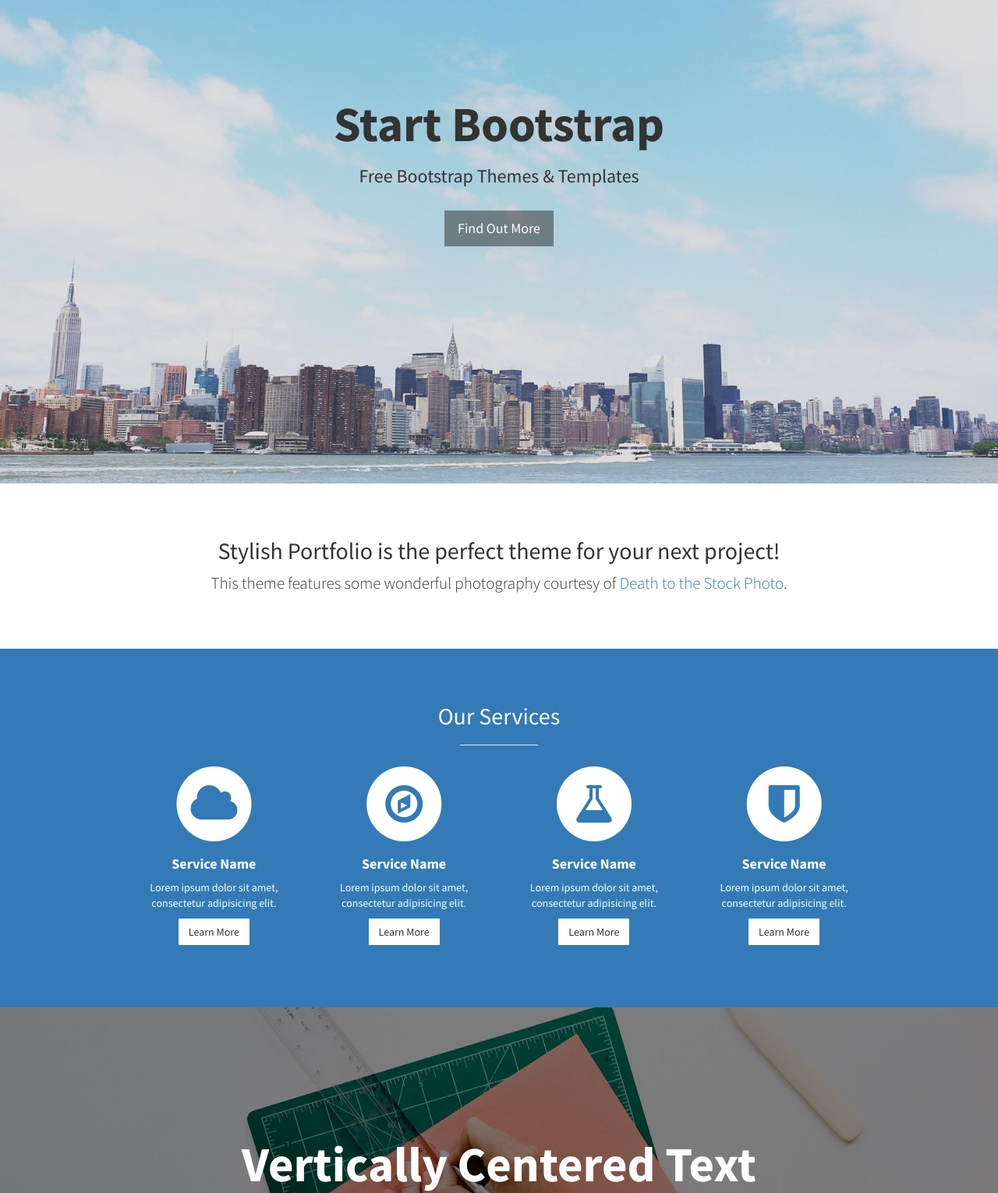
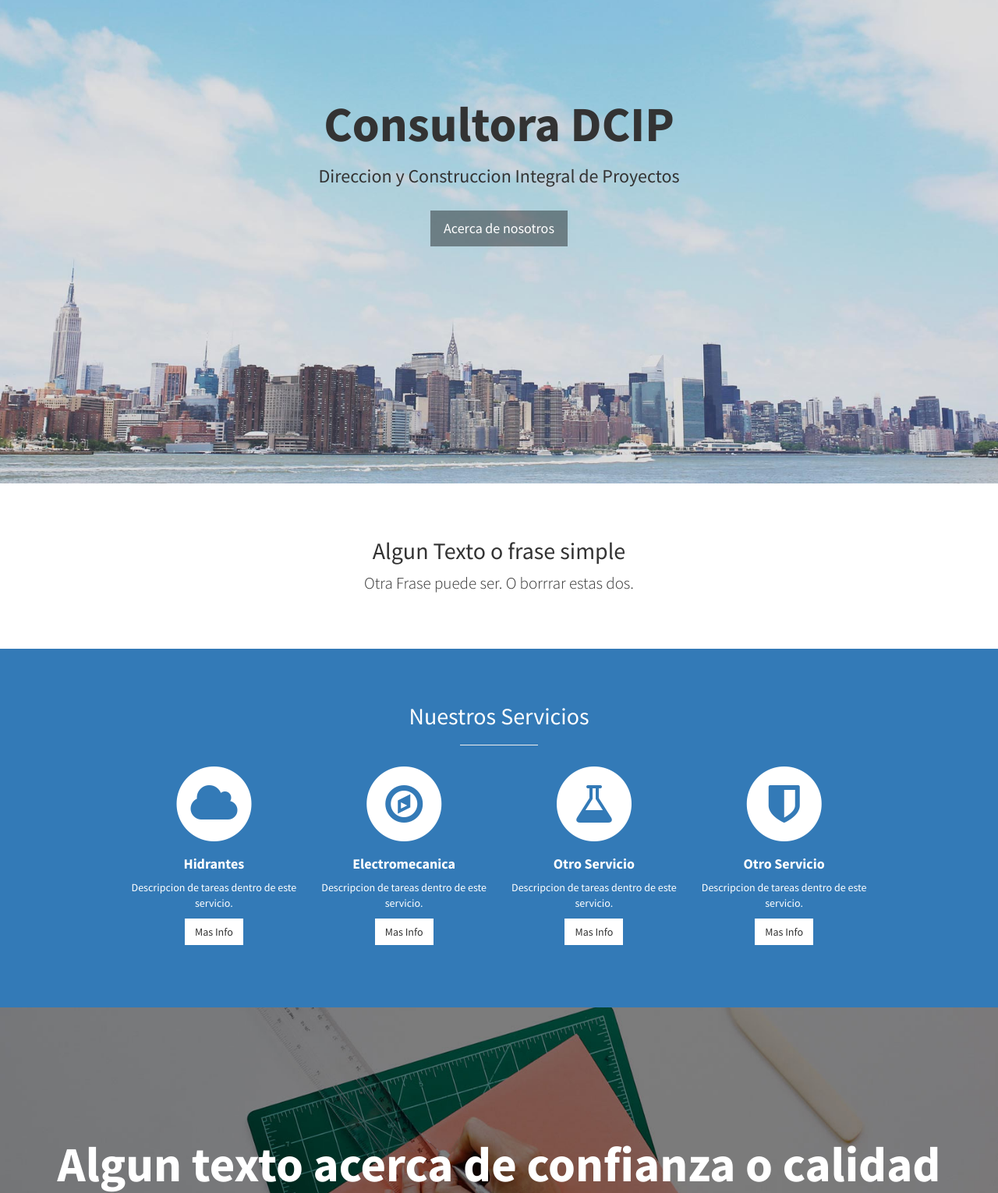
Before and after one commit to LucasLencinas/consultoraMDB, a plain HTML site: page index.html in a window 1280 px wide. Shown: the part 180-1710 px from the top of the page at 78% size. Drawn offline with Linux system fonts and the light colour scheme.

Commit message:
cambiando algunos nombres y cargando logos

```diff
--- a/index.html
+++ b/index.html
@@ -6,10 +6,10 @@
     <meta charset="utf-8">
     <meta http-equiv="X-UA-Compatible" content="IE=edge">
     <meta name="viewport" content="width=device-width, initial-scale=1">
-    <meta name="description" content="">
-    <meta name="author" content="">
+    <meta name="description" content="Consultora DCIP">
+    <meta name="author" content="Lucas Lencinas">
 
-    <title>Stylish Portfolio - Start Bootstrap Theme</title>
+    <title>Consultora DCIP</title>
 
     <!-- Bootstrap Core CSS -->
     <link href="css/bootstrap.min.css" rel="stylesheet">
@@ -38,22 +38,22 @@
         <ul class="sidebar-nav">
             <a id="menu-close" href="#" class="btn btn-light btn-lg pull-right toggle"><i class="fa fa-times"></i></a>
             <li class="sidebar-brand">
-                <a href="#top"  onclick = $("#menu-close").click(); >Start Bootstrap</a>
+                <a href="#top"  onclick = $("#menu-close").click(); >Consultora DCIP</a>
             </li>
             <li>
                 <a href="#top" onclick = $("#menu-close").click(); >Home</a>
             </li>
             <li>
-                <a href="#about" onclick = $("#menu-close").click(); >About</a>
+                <a href="#about" onclick = $("#menu-close").click(); >Acerca De</a>
             </li>
             <li>
-                <a href="#services" onclick = $("#menu-close").click(); >Services</a>
+                <a href="#services" onclick = $("#menu-close").click(); >Servicios</a>
             </li>
             <li>
                 <a href="#portfolio" onclick = $("#menu-close").click(); >Portfolio</a>
             </li>
             <li>
-                <a href="#contact" onclick = $("#menu-close").click(); >Contact</a>
+                <a href="#contact" onclick = $("#menu-close").click(); >Contacto</a>
             </li>
         </ul>
     </nav>
@@ -61,10 +61,10 @@
     <!-- Header -->
     <header id="top" class="header">
         <div class="text-vertical-center">
-            <h1>Start Bootstrap</h1>
-            <h3>Free Bootstrap Themes &amp; Templates</h3>
+            <h1>Consultora DCIP</h1>
+            <h3>Direccion y Construccion Integral de Proyectos</h3>
             <br>
-            <a href="#about" class="btn btn-dark btn-lg">Find Out More</a>
+            <a href="#about" class="btn btn-dark btn-lg">Acerca de nosotros</a>
         </div>
     </header>
 
@@ -73,8 +73,8 @@
         <div class="container">
             <div class="row">
                 <div class="col-lg-12 text-center">
-                    <h2>Stylish Portfolio is the perfect theme for your next project!</h2>
-                    <p class="lead">This theme features some wonderful photography courtesy of <a target="_blank" href="http://join.deathtothestockphoto.com/">Death to the Stock Photo</a>.</p>
+                  <h2>Algun Texto o frase simple</h2>
+                    <p class="lead">Otra Frase puede ser. O borrrar estas dos.</p>
                 </div>
             </div>
             <!-- /.row -->
@@ -88,7 +88,7 @@
         <div class="container">
             <div class="row text-center">
                 <div class="col-lg-10 col-lg-offset-1">
-                    <h2>Our Services</h2>
+                    <h2>Nuestros Servicios</h2>
                     <hr class="small">
                     <div class="row">
                         <div class="col-md-3 col-sm-6">
@@ -98,10 +98,10 @@
                                 <i class="fa fa-cloud fa-stack-1x text-primary"></i>
                             </span>
                                 <h4>
-                                    <strong>Service Name</strong>
+                                    <strong>Hidrantes</strong>
                                 </h4>
-                                <p>Lorem ipsum dolor sit amet, consectetur adipisicing elit.</p>
-                                <a href="#" class="btn btn-light">Learn More</a>
+                                <p>Descripcion de tareas dentro de este servicio.</p>
+                                <a href="#" class="btn btn-light">Mas Info</a>
                             </div>
                         </div>
                         <div class="col-md-3 col-sm-6">
@@ -111,10 +111,10 @@
                                 <i class="fa fa-compass fa-stack-1x text-primary"></i>
                             </span>
                                 <h4>
-                                    <strong>Service Name</strong>
+                                    <strong>Electromecanica</strong>
                                 </h4>
-                                <p>Lorem ipsum dolor sit amet, consectetur adipisicing elit.</p>
-                                <a href="#" class="btn btn-light">Learn More</a>
+                                <p>Descripcion de tareas dentro de este servicio.</p>
+                                <a href="#" class="btn btn-light">Mas Info</a>
                             </div>
                         </div>
                         <div class="col-md-3 col-sm-6">
@@ -124,10 +124,10 @@
                                 <i class="fa fa-flask fa-stack-1x text-primary"></i>
                             </span>
                                 <h4>
-                                    <strong>Service Name</strong>
+                                    <strong>Otro Servicio</strong>
                                 </h4>
-                                <p>Lorem ipsum dolor sit amet, consectetur adipisicing elit.</p>
-                                <a href="#" class="btn btn-light">Learn More</a>
+                                <p>Descripcion de tareas dentro de este servicio.</p>
+                                <a href="#" class="btn btn-light">Mas Info</a>
                             </div>
                         </div>
                         <div class="col-md-3 col-sm-6">
@@ -137,10 +137,10 @@
                                 <i class="fa fa-shield fa-stack-1x text-primary"></i>
                             </span>
                                 <h4>
-                                    <strong>Service Name</strong>
+                                    <strong>Otro Servicio</strong>
                                 </h4>
-                                <p>Lorem ipsum dolor sit amet, consectetur adipisicing elit.</p>
-                                <a href="#" class="btn btn-light">Learn More</a>
+                                <p>Descripcion de tareas dentro de este servicio.</p>
+                                <a href="#" class="btn btn-light">Mas Info</a>
                             </div>
                         </div>
                     </div>
@@ -156,7 +156,7 @@
     <!-- Callout -->
     <aside class="callout">
         <div class="text-vertical-center">
-            <h1>Vertically Centered Text</h1>
+            <h1>Algun texto acerca de confianza o calidad</h1>
         </div>
     </aside>
 
@@ -165,7 +165,7 @@
         <div class="container">
             <div class="row">
                 <div class="col-lg-10 col-lg-offset-1 text-center">
-                    <h2>Our Work</h2>
+                    <h2>Nuestro Trabajos</h2>
                     <hr class="small">
                     <div class="row">
                         <div class="col-md-6">
@@ -198,7 +198,7 @@
                         </div>
                     </div>
                     <!-- /.row (nested) -->
-                    <a href="#" class="btn btn-dark">View More Items</a>
+                    <a href="#" class="btn btn-dark">Ver mas</a>
                 </div>
                 <!-- /.col-lg-10 -->
             </div>
@@ -212,7 +212,7 @@
         <div class="container">
             <div class="row">
                 <div class="col-lg-12 text-center">
-                    <h3>The buttons below are impossible to resist.</h3>
+                    <h3>Operamos mayormente en esta zona de Buenos Aires.</h3>
                     <a href="#" class="btn btn-lg btn-light">Click Me!</a>
                     <a href="#" class="btn btn-lg btn-dark">Look at Me!</a>
                 </div>
@@ -222,7 +222,7 @@
 
     <!-- Map -->
     <section id="contact" class="map">
-        <iframe width="100%" height="100%" frameborder="0" scrolling="no" marginheight="0" marginwidth="0" src="https://maps.google.com/maps?f=q&amp;source=s_q&amp;hl=en&amp;geocode=&amp;q=Twitter,+Inc.,+Market+Street,+San+Francisco,+CA&amp;aq=0&amp;oq=twitter&amp;sll=28.659344,-81.187888&amp;sspn=0.128789,0.264187&amp;ie=UTF8&amp;hq=Twitter,+Inc.,+Market+Street,+San+Francisco,+CA&amp;t=m&amp;z=15&amp;iwloc=A&amp;output=embed"></iframe>
+        <iframe width="100%" height="100%" frameborder="0" scrolling="yes" marginheight="0" marginwidth="0" src="https://maps.google.com/maps?f=q&amp;source=s_q&amp;hl=en&amp;geocode=&amp;q=Twitter,+Inc.,+Market+Street,+San+Francisco,+CA&amp;aq=0&amp;oq=twitter&amp;sll=28.659344,-81.187888&amp;sspn=0.128789,0.264187&amp;ie=UTF8&amp;hq=Twitter,+Inc.,+Market+Street,+San+Francisco,+CA&amp;t=m&amp;z=15&amp;iwloc=A&amp;output=embed"></iframe>
         <br />
         <small>
             <a href="https://maps.google.com/maps?f=q&amp;source=embed&amp;hl=en&amp;geocode=&amp;q=Twitter,+Inc.,+Market+Street,+San+Francisco,+CA&amp;aq=0&amp;oq=twitter&amp;sll=28.659344,-81.187888&amp;sspn=0.128789,0.264187&amp;ie=UTF8&amp;hq=Twitter,+Inc.,+Market+Street,+San+Francisco,+CA&amp;t=m&amp;z=15&amp;iwloc=A"></a>
@@ -235,7 +235,7 @@
         <div class="container">
             <div class="row">
                 <div class="col-lg-10 col-lg-offset-1 text-center">
-                    <h4><strong>Start Bootstrap</strong>
+                    <h4><strong>Consultora DCIP</strong>
                     </h4>
                     <p>3481 Melrose Place<br>Beverly Hills, CA 90210</p>
                     <ul class="list-unstyled">
@@ -256,7 +256,7 @@
                         </li>
                     </ul>
                     <hr class="small">
-                    <p class="text-muted">Copyright &copy; Your Website 2014</p>
+                    <p class="text-muted">Copyright &copy; Consultora DCIP</p>
                 </div>
             </div>
         </div>
```
Also changed, not shown: lo que hacemos.jpg (added), logo consultora copy.jpg (added).
